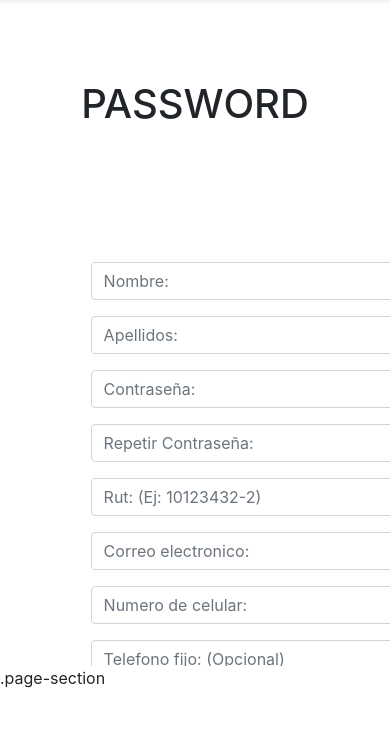
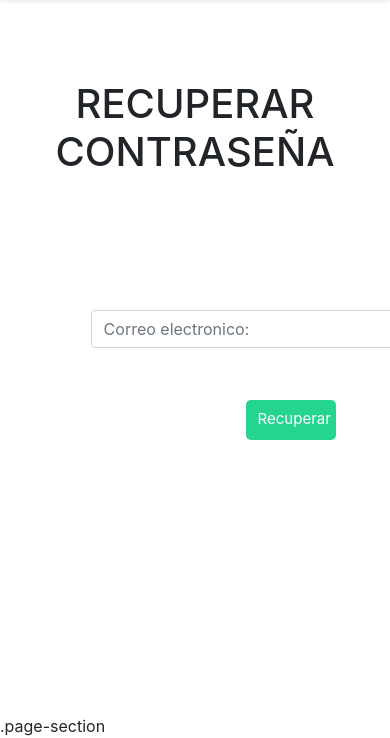
Before and after one commit to Keymers01/centroMedico, a Flask app: page /forgot_pass in a window 390 px wide. Shown: the part 122-860 px from the top of the page. Before the commit the page ends 810 px from the top, so only its background shows below. Run offline with Flask 2, Linux system fonts and the light colour scheme; parts of the project's set-up code (start-up, migrations or seed data) failed here and were passed over; some libraries are stand-ins or nearby versions; some web fonts are replaced.

Commit message:
Se agrego la recuperación de contraseña

```diff
--- a/app.py
+++ b/app.py
@@ -18,9 +18,42 @@ mysql = MySQL(app)
 def home():
     return render_template("contenido.html")
 
+
+
 @app.route('/forgot_pass', methods = ["GET", "POST"])
 def forgot_pass():
-    return render_template("forgot_pass.html")
+
+    notificacion = Notify()
+
+    if request.method == 'POST':
+        email = request.form['email']
+
+        cur = mysql.connection.cursor()
+        cur.execute("SELECT * FROM users WHERE email=%s",(email,))
+        user = cur.fetchone()
+        cur.close()
+
+        if len(user)>0:
+            if email == user["email"]:
+                session['password'] = user['password']
+
+                return render_template("paciente/pass.html")
+
+            else:
+                notificacion.title = "Error de Acceso"
+                notificacion.message="Correo no valido"
+                notificacion.send()
+                return render_template("forgot_pass.html")
+        else:
+            notificacion.title = "Error de Acceso"
+            notificacion.message="No existe el usuario"
+            notificacion.send()
+            return render_template("forgot_pass.html")
+    else:
+
+        return render_template("forgot_pass.html")
+
+
 
 @app.route('/layout', methods = ["GET", "POST"])
 def layout():
--- a/templates/forgot_pass.html
+++ b/templates/forgot_pass.html
@@ -6,49 +6,24 @@
 
 <div class="page-section">
     <div class="container">
-      <h1 class="text-center wow fadeInUp">PASSWORD</h1>
+      <h1 class="text-center wow fadeInUp">RECUPERAR CONTRASEÑA</h1>
 
-      <form class=form action="/registro" onsubmit="myFunction()" method="POST" class="contact-form">
+      <form class=form action="/forgot_pass" onsubmit="myFunction()" method="POST" class="contact-form">
         <div class="row mt-5 ">
           <div class="col-12 col-sm-6 py-2 wow fadeInRight">
-            <input type="text" name="name" id="name" required class="form-control required"" placeholder="Nombre:">
-          </div>
-          <div class="col-12 col-sm-6 py-2 wow fadeInRight">
-            <input type="text" name="last_name" id="last_name" required class="form-control" placeholder="Apellidos:">
-          </div>
-          <div class="col-12 col-sm-6 py-2 wow fadeInLeft">
-            <input type="password" name="password" id="password" required class="form-control" minlength="8" placeholder="Contraseña:">
-          </div>
-          <div class="col-12 col-sm-6 py-2 wow fadeInRight">
-            <input type="password" name="pass_confirmation" id="pass_confirmation" required class="form-control" minlength="8" placeholder="Repetir Contraseña:">
-          </div>
-          <div class="col-12 col-sm-6 py-2 wow fadeInLeft">
-            <input oninput="checkRut(this)" type="text" name="rut" id="rut" maxlength="10" class="form-control" required placeholder="Rut: (Ej: 10123432-2)">
-          </div>
-          <div class="col-12 col-sm-6 py-2 wow fadeInRight">
-            <input type="email" name="email" id="email" class="form-control" required placeholder="Correo electronico:">
-          </div>
-          <div class="col-12 col-sm-6 py-2 wow fadeInLeft">
-            <input type="text" name="cellphone_num" id="cellphone_num" class="form-control" required placeholder="Numero de celular:">
-          </div>
-
-          <div class="col-12 col-sm-6 py-2 wow fadeInRight">
-            <input type="text" name="phone_num" id="phone_num" class="form-control"  placeholder="Telefono fijo: (Opcional)">
-          </div>
-          <div class="col-12 py-2 wow fadeInUp" data-wow-delay="300ms">
-            <input type="text" name="address" id="address" class="form-control"  placeholder="Direccion: (Ej: Padre Alonso de Ovalle 1586) (Opcional)">
+            <input oninput="checkEmail(this)" type="email" name="email" id="email" class="form-control" required placeholder="Correo electronico:">
           </div>
         </div>
         <br>
 
         <div class="form-group">
-            <button class="boton btn btn-primary wow fadeInUp">Registrar</button>
+            <button class="boton btn btn-primary wow fadeInUp">Recuperar</button>
         </div>
 
     </form>
     <script>
     function myFunction() {
-      alert("Su cuenta ha sido creada!");
+      alert("Se mostrara su contraseña a continuación");
     }
     </script>
 
@@ -115,11 +90,7 @@
 
     </div> -->
 
-    <script>
-        function myFunction() {
-          alert("Ya creaste tu cuenta en Dos Alamos! Porfavor, inicia sesion.");
-        }
-        </script>
+
 
     <script src="../static/js/rut.js"></script>
 
```
Also changed, not shown: templates/paciente/pass.html (added, +18 -0 lines).
